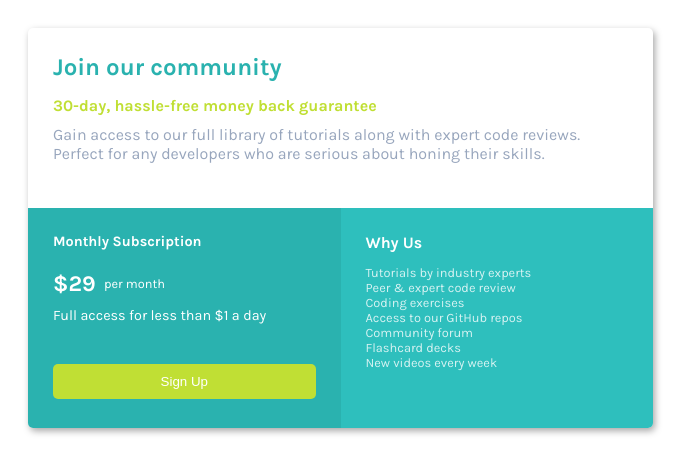
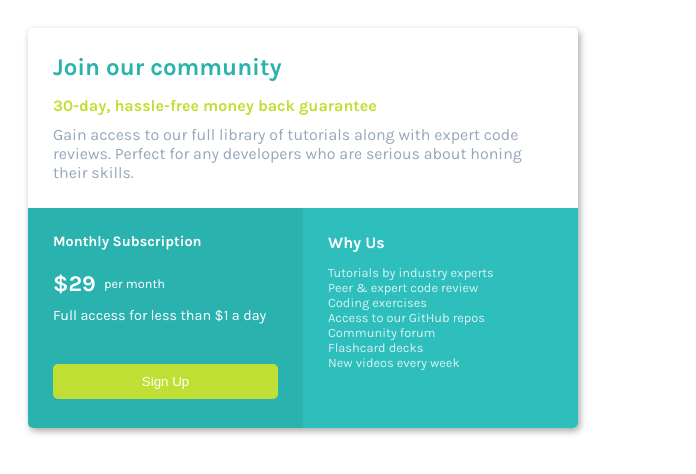
Before and after one commit to Kendrill/meme-generator-challenge, a plain HTML site: page index.html in a window 1280 px wide. Shown: the whole page, without its empty margins (0-696 px from the left). Drawn offline with Linux system fonts and the light colour scheme.

Commit message:
Update style.css

```diff
--- a/style.css
+++ b/style.css
@@ -18,8 +18,6 @@ h2, h4, p {
 }
 
 #card {
-  width: 625px;
-  height: 400px;
   box-shadow: 2px 3px 7px 0px rgba(0, 0, 0, 0.35);
   border-radius: 5px;
   overflow: hidden;
@@ -39,7 +37,7 @@ h2, h4, p {
 
 #box-left {
   display: inline-block;
-  width: 50%;
+  width: 100%;
   height: 100%;
   vertical-align: top;
   background-color: #2ab2af;
@@ -48,8 +46,8 @@ h2, h4, p {
 }
 
 #box-right {
-  display: inline-block;
-  width: 50%;
+  display: block;
+  width: 100%;
   height: 100%;
   background-color: #2EBFBD;
   vertical-align: top;
@@ -116,9 +114,17 @@ ul {
   opacity: 0.8;
 }
 
-@media (max-width: 670px) {
-  #box-left, #box-right, #card {
-    width: 100%;
-    height: auto;
+@media (min-width: 576px) {
+  #card {
+      width: 550px;
+      height: 400px;
+  }
+
+  #box-right {
+    display: inline-block;
+  }
+
+  #box-left, #box-right {
+    width: 50%;
   }
 }
```
